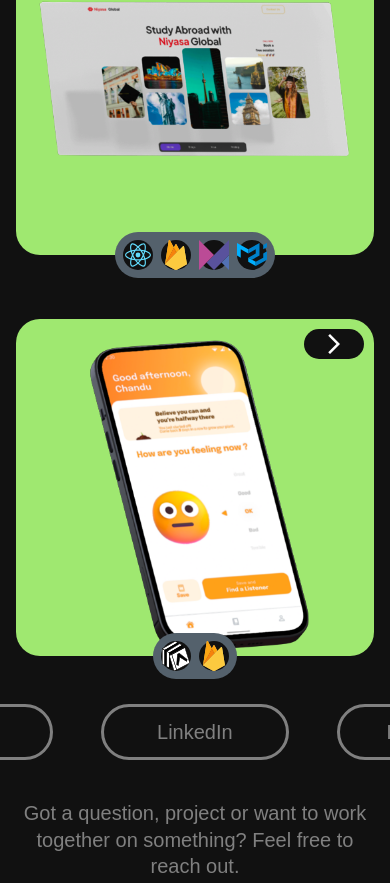
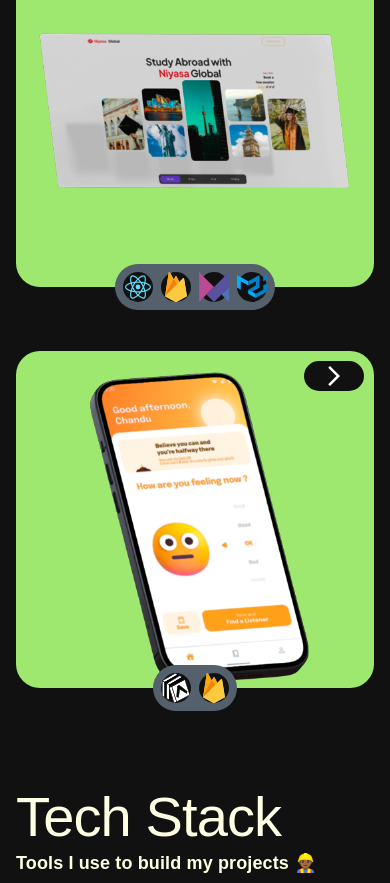
Before and after one commit to SumanKS1998/portfolio-sks, a React (Vite) app: page / in a window 390 px wide. Shown: the part 1114-1997 px from the top of the page. Built offline with nearby package versions, Linux system fonts and the light colour scheme; a web font is replaced by a local one.

Commit message:
feat: added more responsiveness

```diff
--- a/src/components/common/phone/MyWork/index.jsx
+++ b/src/components/common/phone/MyWork/index.jsx
@@ -2,8 +2,7 @@ import { Box, Stack } from "@mui/material";
 import { motion } from "framer-motion";
 import React from "react";
 import { HeadingText, SemiboldText } from "../../../styles/fonts";
-import Images from "../../../../assets";
-import { constants } from "../../../../constants";
+ import { constants } from "../../../../constants";
 import { ArrowForwardIos } from "@mui/icons-material";
 import { Link } from "react-router-dom";
 
@@ -23,7 +22,7 @@ const MyWorkPhone = () => {
     <section title="My Work">
       <Stack
         component={motion.div}
-        my={"32px"}
+        my={"64px"}
         mx={2}
         variants={animationVariant}
         initial={"initial"}
--- /dev/null
+++ b/src/components/common/phone/TechStack/index.jsx
@@ -0,0 +1,170 @@
+import { Box, Grid, Stack } from "@mui/material";
+import { motion, useAnimationControls } from "framer-motion";
+import React, { useEffect, useState } from "react";
+import { HeadingText, SemiboldText } from "../../../styles/fonts";
+import Images from "../../../../assets";
+import { constants, tools } from "../../../../constants";
+import { ArrowForwardIos } from "@mui/icons-material";
+import { Link } from "react-router-dom";
+
+const TechStack = () => {
+  const [filteredArray, setFilteredArray] = useState([]);
+  const [selectedType, setSelectedType] = useState("all");
+  const techTypes = ["All", "Front-end", "Back-end"];
+  const animationVariant = {
+    initial: { opacity: 0, y: 100 },
+    animate: {
+      opacity: 1,
+      y: 0,
+      filter: blur,
+      transition: {
+        duration: 0.5,
+        ...constants[`transitions`],
+      },
+    },
+  };
+  useEffect(() => {
+     if (selectedType === "All") {
+      setFilteredArray(tools);
+      return;
+    } else if (selectedType === "Front-end") {
+      setFilteredArray(tools.filter((item) => item.type === "Front-end"));
+      return;
+    }
+    setFilteredArray(tools.filter((item) => item.type === "Back-end"));
+  }, [selectedType]);
+  return (
+    <section title="My Work">
+      <Stack
+        component={motion.div}
+        my={"32px"}
+        mx={2}
+        variants={animationVariant}
+        initial={"initial"}
+        animate={"animate"}
+      >
+        <HeadingText
+          variant="h1"
+          component={motion.div}
+          initial={animationVariant.initial}
+          whileInView={animationVariant.animate}
+          viewport={{ once: true }}
+        >
+          Tech Stack
+        </HeadingText>
+        <SemiboldText
+          variant="h6"
+          component={motion.div}
+          initial={animationVariant.initial}
+          whileInView={animationVariant.animate}
+          viewport={{ once: true }}
+        >
+          Tools I use to build my projects 👷🏾‍♂️
+        </SemiboldText>
+        <Stack
+          direction="row"
+          width="100%"
+          justifyContent="space-between"
+          p={1}
+          bgcolor="#1b1c1c"
+          borderRadius={2}
+          gap={2}
+          my={2}
+        >
+          {techTypes.map((item) => {
+            return (
+              <Stack
+                component={motion.div}
+                width="30%"
+                alignItems="center"
+                p={1}
+                borderRadius={2}
+                key={item.name}
+                onClick={() => setSelectedType(item)}
+                position="relative"
+              >
+                {selectedType === item && (
+                  <motion.span
+                    layoutId="bg"
+                    style={{
+                      background: "#9fe870",
+                      position: "absolute",
+                      borderRadius: "8px",
+                      top: 0,
+                      left: 0,
+                      right: 0,
+                      bottom: 0,
+                      zIndex: 2,
+                    }}
+                  />
+                )}
+                <SemiboldText
+                  variant="h6"
+                  sx={{
+                    position: "relative",
+                    zIndex: 3,
+                    color: selectedType === item ? "#000" : "#ffffff",
+                  }}
+                >
+                  {item}
+                </SemiboldText>
+              </Stack>
+            );
+          })}
+        </Stack>
+        <Grid container mt={2}  >
+          {filteredArray.map((item, i) => {
+            return (
+              <Grid
+                key={item.name}
+                item
+                xs={6}
+                sx={{ position: "relative" }}
+                component={motion.div}
+                initial={animationVariant.initial}
+                whileInView={animationVariant.animate}
+                layout
+              >
+                <Stack
+                  alignItems="center"
+                  justifyContent="center"
+                  bgcolor="#1b1c1c87"
+                  sx={{
+                    backdropFilter: "blur(20px)",
+                    position: "relative",
+                    zIndex: 2,
+                    m: 1,
+                  }}
+                  py={5}
+                >
+                  <Box
+                    component={"img"}
+                    src={item.icon}
+                    sx={{ height: "80px", width: "80px" }}
+                  />
+                </Stack>
+                <Stack
+                  component={motion.div}
+                  sx={{
+                    position: "absolute",
+                    top: "50%",
+                    left: "50%",
+                    transform: "translate(-50%,-50%)",
+                  }}
+                >
+                  <Box
+                    component={"img"}
+                    src={item.icon}
+                    sx={{ height: "80px", width: "80px" }}
+                  />
+                </Stack>
+              </Grid>
+            );
+          })}
+        </Grid>
+      </Stack>
+    </section>
+  );
+};
+
+export default TechStack;
--- a/src/components/pages/Home/index.jsx
+++ b/src/components/pages/Home/index.jsx
@@ -5,6 +5,7 @@ import MyWork from "../../common/MyWork";
 import Footer from "../../common/Footer";
 import HeroSectionPhone from "../../common/phone/HeroSection";
 import MyWorkPhone from "../../common/phone/MyWork";
+import TechStack from "../../common/phone/TechStack";
 const Home = () => {
   const isDesktop = useMediaQuery("(min-width: 768px)");
 
@@ -21,7 +22,7 @@ const Home = () => {
     return (
       <>
         <HeroSectionPhone />
-        <MyWorkPhone /> <Footer />
+        <MyWorkPhone />
       </>
     );
   };
@@ -34,6 +35,7 @@ const Home = () => {
       }}
     >
       {isDesktop ? renderDesktopContent() : renderPhoneContent()}
+      {!isDesktop && <TechStack />}
     </Stack>
   );
 };
--- a/src/constants/index.jsx
+++ b/src/constants/index.jsx
@@ -57,6 +57,7 @@ export const tools = [
     link: "https://reactjs.org/",
     icon: Images.ReactLogo,
     description: "A JavaScript library for building user interfaces.",
+    type: "Front-end",
   },
   {
     name: "JavaScript",
@@ -64,6 +65,7 @@ export const tools = [
     icon: Images.Javascript,
     description:
       "A high-level programming language commonly used for web development.",
+    type: "Front-end",
   },
   {
     name: "Material UI",
@@ -71,6 +73,7 @@ export const tools = [
     icon: Images.MaterialUi,
     description:
       "A popular React UI framework that provides pre-built components following the Material Design guidelines.",
+    type: "Front-end",
   },
   {
     name: "Firebase",
@@ -78,6 +81,7 @@ export const tools = [
     icon: Images.Firebase,
     description:
       "A comprehensive platform for building web and mobile applications, offering various backend services.",
+    type: "Back-end",
   },
   {
     name: "Tailwind",
@@ -85,6 +89,7 @@ export const tools = [
     icon: Images.Tailwind,
     description:
       "A utility-first CSS framework that provides a set of pre-defined classes to style web elements.",
+    type: "Front-end",
   },
   {
     name: "TypeScript",
@@ -92,6 +97,7 @@ export const tools = [
     icon: Images.Typescript,
     description:
       "A typed superset of JavaScript that adds static types to the language.",
+    type: "Front-end",
   },
   {
     name: "Expo",
@@ -99,6 +105,7 @@ export const tools = [
     icon: Images.Expo,
     description:
       "A set of tools and services for building cross-platform mobile applications with React Native.",
+    type: "Front-end",
   },
   {
     name: "Framer Motion",
@@ -106,6 +113,7 @@ export const tools = [
     icon: Images.FramerMotion,
     description:
       "A React library for creating smooth and interactive animations.",
+    type: "Front-end",
   },
   {
     name: "Node.js",
@@ -113,6 +121,7 @@ export const tools = [
     icon: Images.NodeJs,
     description:
       "A runtime environment for executing JavaScript code outside the browser, typically on the server-side.",
+    type: "Back-end",
   },
   {
     name: "Next.js",
@@ -120,6 +129,7 @@ export const tools = [
     icon: Images.NextJS,
     description:
       "A React framework for building server-side rendered (SSR) and statically generated (SSG) websites.",
+    type: "Front-end",
   },
   {
     name: "HTML",
@@ -127,6 +137,7 @@ export const tools = [
     icon: Images.HTML,
     description:
       "The standard markup language for creating web pages and applications.",
+    type: "Front-end",
   },
   {
     name: "CSS",
@@ -134,6 +145,7 @@ export const tools = [
     icon: Images.CSS,
     description:
       "The style sheet language used for describing the visual presentation of a document written in HTML.",
+    type: "Front-end",
   },
 ];
 
```
